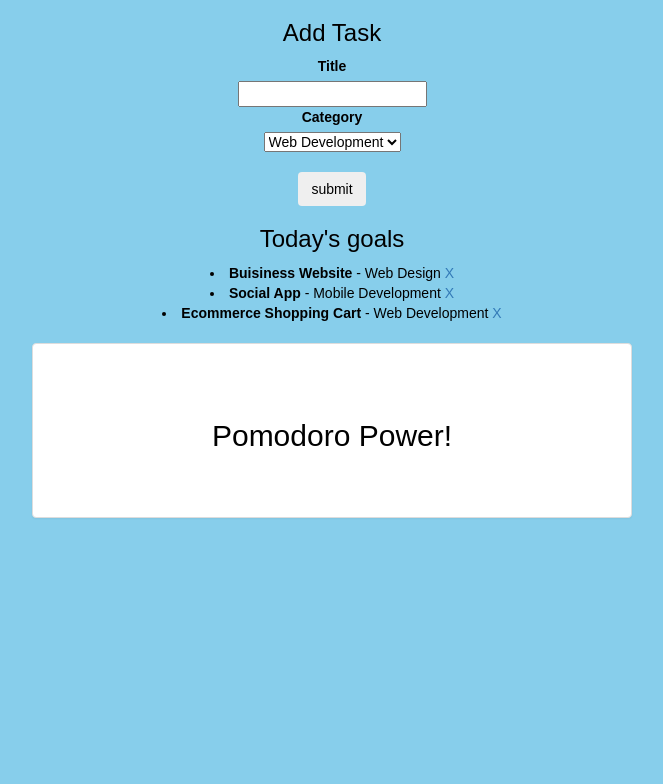
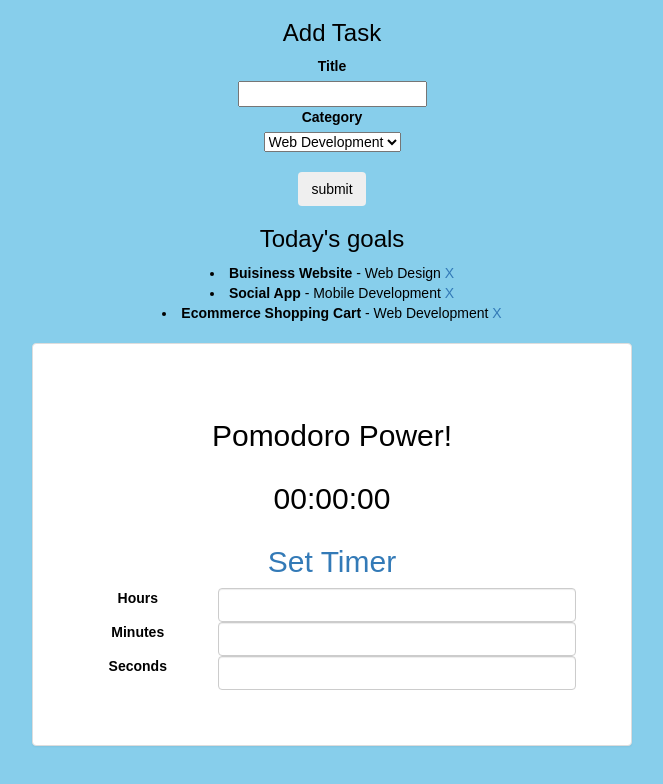
Before and after one commit to Hatemachine01/personal-react-todo-list, a React (Create React App) app: page / in a window 1280 px wide. Shown: the top 784 px of the page, without its empty margins (308-971 px from the left). Built offline with nearby package versions, Linux system fonts and the light colour scheme.

Commit message:
added more to template

```diff
--- a/src/App.js
+++ b/src/App.js
@@ -61,13 +61,42 @@ handleDeleteProject(id){
 
         <AddProject  AddProject={this.handleAddProject.bind(this)} />
         <Projects projects={this.state.projects} onDelete={this.handleDeleteProject.bind(this)} />
-      <br/>
+      <br/ >
       <div class="panel panel-default content center-block">
           <div class="panel-body">
               <div className="Cotainer-fluid">
                 <div className="row">
                   <h2 className="text-center"> Pomodoro Power! </h2>
                 </div>
+              <div className="row">
+                <h2 className="text-center"> 00:00:00 </h2>
+              </div>
+                <div className="row">
+                 <h2 className="text-primary"> Set Timer</h2>
+                <div className="form-group">
+                  <div className="col-sm-3">
+                    <label htmlFor="hours">Hours </label>
+                  </div>
+                  <div className="col-sm-9">
+                  <input id="hours" className="form-control" type="number"/>
+                  </div>
+                </div>
+                <div className="form-group">
+                  <div className="col-sm-3">
+                    <label htmlFor="minutes"> Minutes </label>
+                  </div>
+                  <div className="col-sm-9">
+                  <input id="hours" className="form-control" type="number"/>
+                  </div>
+                </div><div className="form-group">
+                  <div className="col-sm-3">
+                    <label htmlFor="seconds"> Seconds </label>
+                  </div>
+                  <div className="col-sm-9">
+                  <input id="hours" className="form-control" type="number"/>
+                  </div>
+                </div>
+              </div>
             </div>
           </div>
       </div>
```
